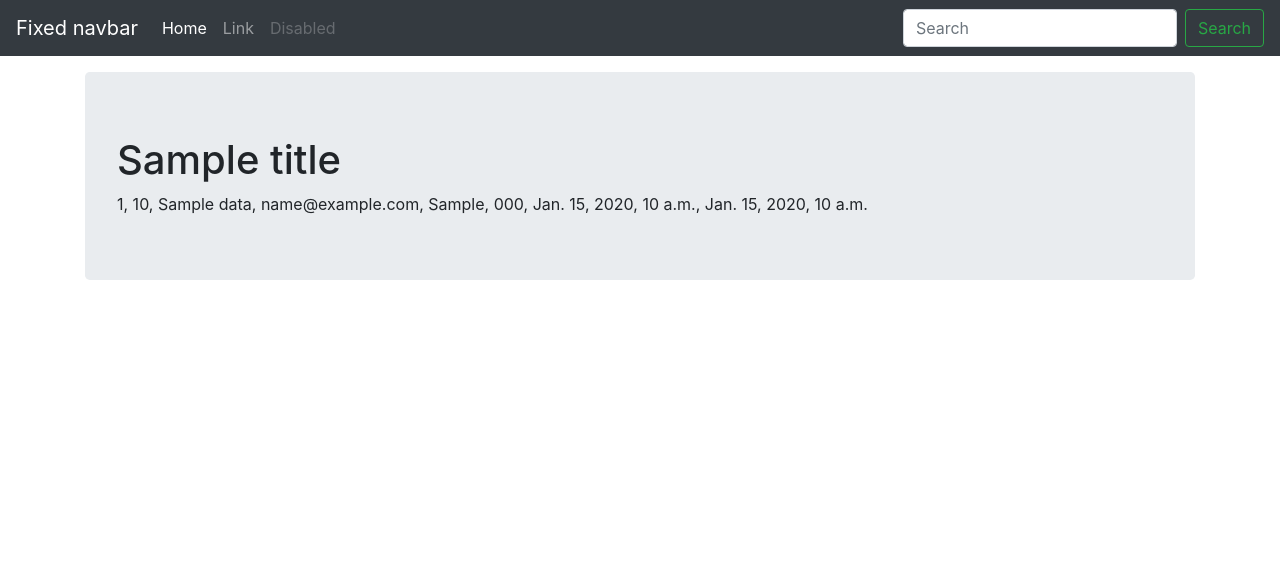
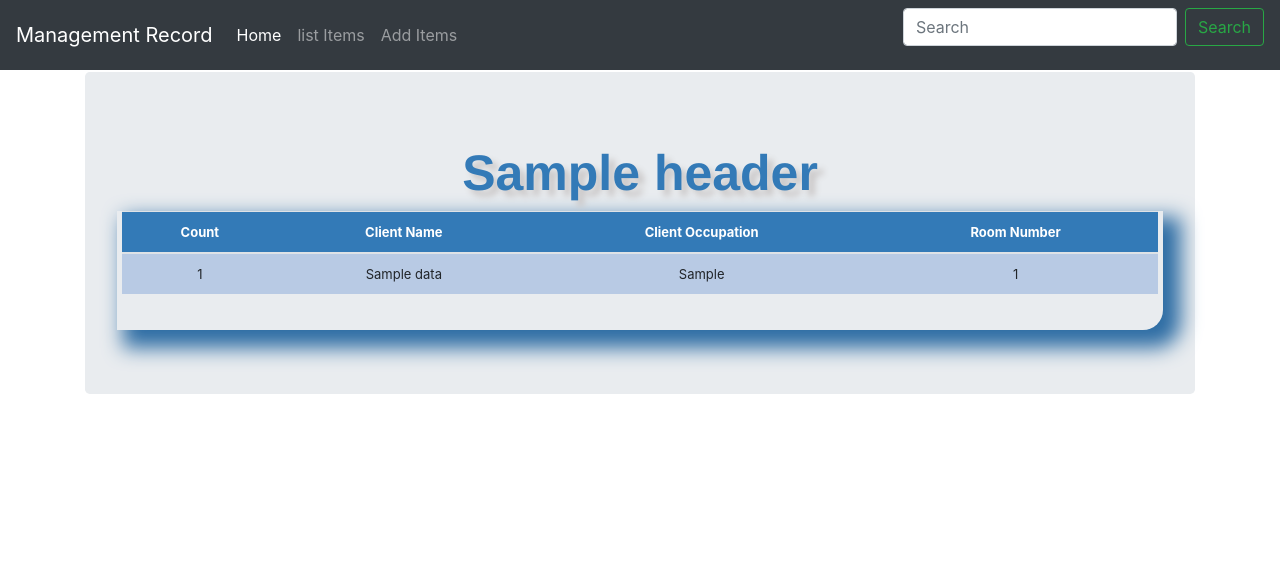
Before and after one commit to horluwaluvme/testing, a Django app: template Management/templates/list_items.html in a window 1280 px wide. Shown: the top 570 px of the page. Run offline with Django 4.2, Linux system fonts and the light colour scheme; the template is opened without the code that fills it: most values are stand-ins (such as "Sample title", 1, 10 or a date in 2020).

Commit message:
Enjoying Django and python with css and html

```diff
--- a/Management/static/css/stylesheet.css
+++ b/Management/static/css/stylesheet.css
@@ -1,3 +1,46 @@
 body {
     background-color: #34eb6b;
-    }
+}
+/*Align the title to the center of the page*/
+/*Align the title to the center of the page*/
+.table{
+	font-size: 13px;
+	text-align: center;
+	width: 95%;
+	margin: auto;
+
+}
+
+/*Make alternating colors for the table rows*/
+.table tr:nth-child(odd){
+	background: #B8CAE4
+}
+
+.table tr:nth-child(even){
+	background: #dae5f4
+}
+
+th {
+  background-color: #337ab7;
+  color: white;
+}
+
+.display_table{
+	border-bottom-right-radius: 20px;
+	/*border-bottom-left-radius: 20px;*/
+	padding-left: 5px;
+	padding-right: 5px;
+	padding-bottom: 20px;
+	box-shadow: 12px 12px 20px 6px #2e6da4;
+}
+
+.header {
+    font-family: helvetica;
+    color: #337ab7;
+    font-size: 50px;
+    text-align: center;
+    width: 100%;
+    text-shadow: 6px 6px 6px #c9c6c6;
+    display: block;
+    font-weight: bolder;
+}
--- a/Management/templates/list_items.html
+++ b/Management/templates/list_items.html
@@ -1,4 +1,5 @@
 {% load static %}
+{% include 'navbar.html' %}
 <!DOCTYPE html>
 
 <html lang="en">
@@ -35,38 +36,34 @@
     <link href="{% static 'css/navbar-top-fixed.css' %}" rel="stylesheet">
   </head>
   <body>
-    <nav class="navbar navbar-expand-md navbar-dark fixed-top bg-dark">
-  <a class="navbar-brand" href="#">Fixed navbar</a>
-  <button class="navbar-toggler" type="button" data-toggle="collapse" data-target="#navbarCollapse" aria-controls="navbarCollapse" aria-expanded="false" aria-label="Toggle navigation">
-    <span class="navbar-toggler-icon"></span>
-  </button>
-  <div class="collapse navbar-collapse" id="navbarCollapse">
-    <ul class="navbar-nav mr-auto">
-      <li class="nav-item active">
-        <a class="nav-link" href="#">Home <span class="sr-only">(current)</span></a>
-      </li>
-      <li class="nav-item">
-        <a class="nav-link" href="#">Link</a>
-      </li>
-      <li class="nav-item">
-        <a class="nav-link disabled" href="#" tabindex="-1" aria-disabled="true">Disabled</a>
-      </li>
-    </ul>
-    <form class="form-inline mt-2 mt-md-0">
-      <input class="form-control mr-sm-2" type="text" placeholder="Search" aria-label="Search">
-      <button class="btn btn-outline-success my-2 my-sm-0" type="submit">Search</button>
-    </form>
-  </div>
-</nav>
-
 <main role="main" class="container">
   <div class="jumbotron">
-    <h1>{{title}}</h1>
-    {% for data in queryset %}
-    {{data.room_number}}, {{data.amount_paid}}, {{data.occupant_name}}, {{data.occupant_email}}, {{data.occupant_occupation}}, {{data.number_of_night}}, {{data.start_date}}, {{data.end_date}}<br>
-    {% endfor %}
-</div>
+    <div class="header">{{header}}</div>
+    <div class="display_table">
+      <table class='table'>
+        <thead>
+          <tr>
+            <th>Count</th>
+            <th>Client Name</th>
+            <th>Client Occupation</th>
+            <th>Room Number</th>
+          </tr>
+        </thead>
+      {% for data in queryset %}
+          <tr>
+            <td>{{forloop.counter}}</td>
+            <td>{{data.occupant_name}}</td>
+            <td>{{data.occupant_occupation}}</td>
+            <td>{{data.room_number}}</td>
+          </tr>
+      {% endfor %}
+    </table>
+  </div>
 </main>
 <script src="https://code.jquery.com/jquery-3.4.1.slim.min.js" integrity="sha384-J6qa4849blE2+poT4WnyKhv5vZF5SrPo0iEjwBvKU7imGFAV0wwj1yYfoRSJoZ+n" crossorigin="anonymous"></script>
       <script>window.jQuery || document.write('<script src="/docs/4.4/assets/js/vendor/jquery.slim.min.js"><\/script>')</script><script src="/docs/4.4/dist/js/bootstrap.bundle.min.js" integrity="sha384-6khuMg9gaYr5AxOqhkVIODVIvm9ynTT5J4V1cfthmT+emCG6yVmEZsRHdxlotUnm" crossorigin="anonymous"></script></body>
 </html>
+
+<!--{% for data in queryset %}
+    {{data.room_number}}, {{data.amount_paid}}, {{data.occupant_name}}, {{data.occupant_email}}, {{data.occupant_occupation}}, {{data.number_of_night}}, {{data.start_date}}, {{data.end_date}}<br>
+    {% endfor %}-->
--- /dev/null
+++ b/Management/templates/navbar.html
@@ -0,0 +1,23 @@
+<nav class="navbar navbar-expand-md navbar-dark fixed-top bg-dark">
+    <a class="navbar-brand" href="/">Management Record</a>
+    <button class="navbar-toggler" type="button" data-toggle="collapse" data-target="#navbarCollapse" aria-controls="navbarCollapse" aria-expanded="false" aria-label="Toggle navigation">
+      <span class="navbar-toggler-icon"></span>
+    </button>
+    <div class="collapse navbar-collapse" id="navbarCollapse">
+      <ul class="navbar-nav mr-auto">
+        <li class="nav-item active">
+          <a class="nav-link" href="/">Home <span class="sr-only">(current)</span></a>
+        </li>
+        <li class="nav-item">
+          <a class="nav-link" href="/list_items">list Items</a>
+        </li>
+        <li class="nav-item">
+          <a class="nav-link" href="/add_items">Add Items</a>
+        </li>
+      </ul>
+      <form class="form-inline mt-2 mt-md-0">
+        <input class="form-control mr-sm-2" type="text" placeholder="Search" aria-label="Search">
+        <button class="btn btn-outline-success my-2 my-sm-0" type="submit">Search</button>
+      </form>
+    </div>
+  </nav>
--- a/Management/views.py
+++ b/Management/views.py
@@ -5,7 +5,7 @@
 # Create your views here.
 
 def home(request):
-    title = 'Welcome to HomePage'
+    title = 'Welcome to XYZhotel'
     form = 'Identation is important'
     context = {
         "title": title,
@@ -15,10 +15,10 @@
 
 
 def list_items(request):
-    title = 'List of Items'
+    header = 'List of Items'
     queryset = Management_Post.objects.all()
     context = {
-        "title": title,
+        "header": header,
         "queryset": queryset,
     }
     return render(request, "list_items.html",context)
```
Also changed, not shown: Management/templates/add_items.html (+1 -23 lines), Management/templates/home.html (+3 -25 lines).
